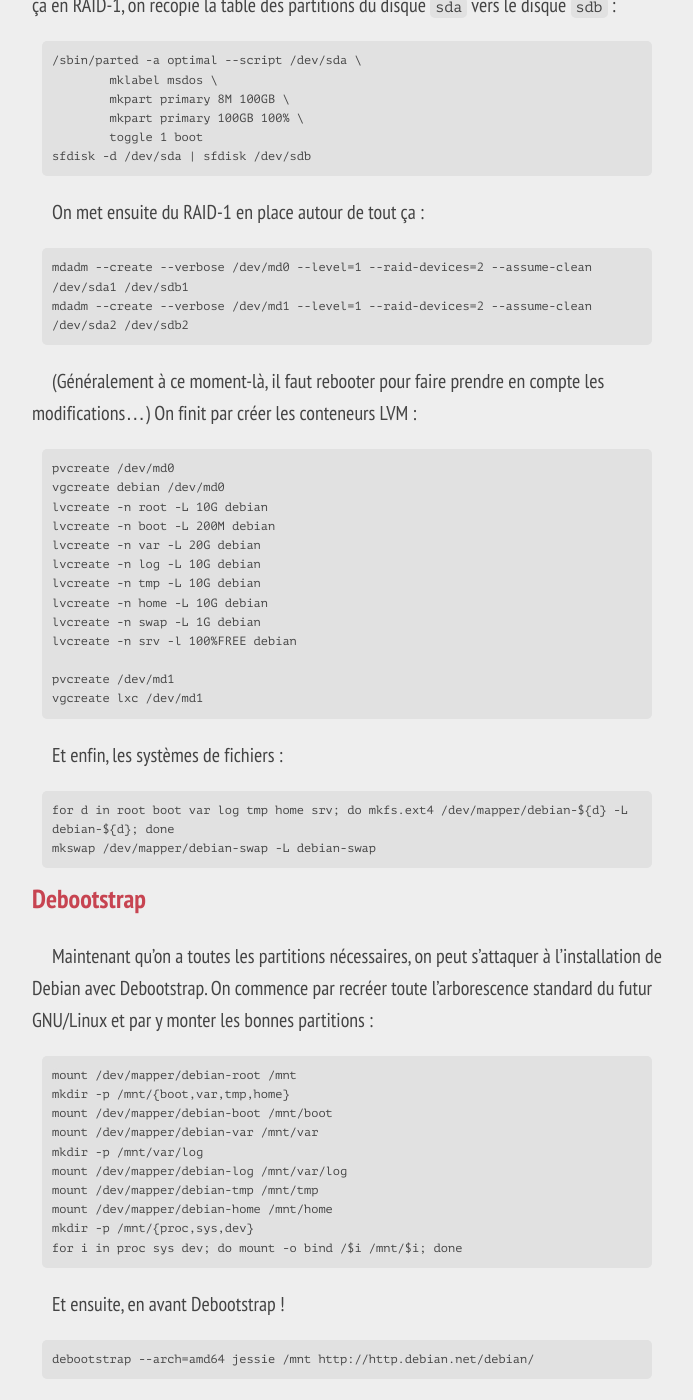
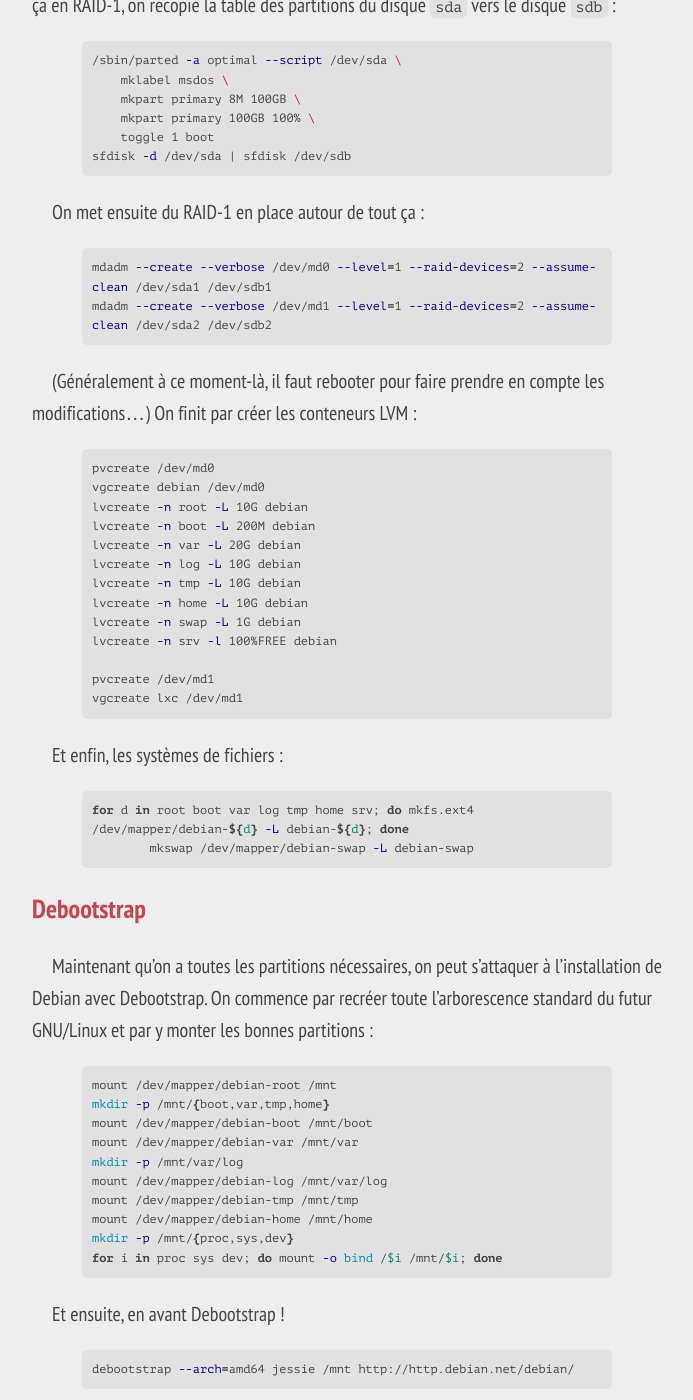
Before and after one commit to aeris/blog, a Jekyll site: the page built from _posts/2015-02-22-online-install-from-scratch.md, in a window 1280 px wide and 1400 px high, scrolled down 1185 px. Shown: the whole window, without its empty margins (293-986 px from the left). Built offline with Jekyll 4.4.1, drawn with Linux system fonts in a browser that asks for light colours; some of the changed text lies outside the part shown.

```diff
--- a/_posts/2015-02-22-online-install-from-scratch.md
+++ b/_posts/2015-02-22-online-install-from-scratch.md
@@ -18,71 +18,87 @@ La mode étant à la virtualisation, on va réserver une (grosse) partie de l’
 
 Au cas où des volumes LVM existeraient déjà sur le système, on va désactiver tous les volumes logiques existants :
 
-	swapoff -a
-	vgchange -a n
+{% highlight shell %}
+swapoff -a
+vgchange -a n
+{% endhighlight %}
 
 Ensuite, on s’occupe de désactiver tous les volumes RAID potentiels, puis de remettre à 0 la détection automatique :
 
-	ls /dev/md[0-9]* | xargs -n 1 mdadm -S
-	ls /dev/sd*[0-9]* | xargs -n 1 mdadm --zero-superblock
+{% highlight shell %}
+ls /dev/md[0-9]* | xargs -n 1 mdadm -S
+ls /dev/sd*[0-9]* | xargs -n 1 mdadm --zero-superblock
+{% endhighlight %}
 
 On s’occupe ensuite des partitions proprement dites.
 Personnellement, je prévois une partition de 100Go pour la Debian, le reste ira aux conteneurs LXC.
 Comme on va avoir tout ça en RAID-1, on recopie la table des partitions du disque `sda` vers le disque `sdb` :
 
-	/sbin/parted -a optimal --script /dev/sda \
-		mklabel msdos \
-		mkpart primary 8M 100GB \
-		mkpart primary 100GB 100% \
-		toggle 1 boot
-	sfdisk -d /dev/sda | sfdisk /dev/sdb
+{% highlight shell %}
+/sbin/parted -a optimal --script /dev/sda \
+    mklabel msdos \
+    mkpart primary 8M 100GB \
+    mkpart primary 100GB 100% \
+    toggle 1 boot
+sfdisk -d /dev/sda | sfdisk /dev/sdb
+{% endhighlight %}
 
 On met ensuite du RAID-1 en place autour de tout ça :
 
-	mdadm --create --verbose /dev/md0 --level=1 --raid-devices=2 --assume-clean /dev/sda1 /dev/sdb1
-	mdadm --create --verbose /dev/md1 --level=1 --raid-devices=2 --assume-clean /dev/sda2 /dev/sdb2
+{% highlight shell %}
+mdadm --create --verbose /dev/md0 --level=1 --raid-devices=2 --assume-clean /dev/sda1 /dev/sdb1
+mdadm --create --verbose /dev/md1 --level=1 --raid-devices=2 --assume-clean /dev/sda2 /dev/sdb2
+{% endhighlight %}
 
 (Généralement à ce moment-là, il faut rebooter pour faire prendre en compte les modifications…)
 On finit par créer les conteneurs LVM :
 
-	pvcreate /dev/md0
-	vgcreate debian /dev/md0
-	lvcreate -n root -L 10G debian
-	lvcreate -n boot -L 200M debian
-	lvcreate -n var -L 20G debian
-	lvcreate -n log -L 10G debian
-	lvcreate -n tmp -L 10G debian
-	lvcreate -n home -L 10G debian
-	lvcreate -n swap -L 1G debian
-	lvcreate -n srv -l 100%FREE debian
+{% highlight shell %}
+pvcreate /dev/md0
+vgcreate debian /dev/md0
+lvcreate -n root -L 10G debian
+lvcreate -n boot -L 200M debian
+lvcreate -n var -L 20G debian
+lvcreate -n log -L 10G debian
+lvcreate -n tmp -L 10G debian
+lvcreate -n home -L 10G debian
+lvcreate -n swap -L 1G debian
+lvcreate -n srv -l 100%FREE debian
 
-	pvcreate /dev/md1
-	vgcreate lxc /dev/md1
+pvcreate /dev/md1
+vgcreate lxc /dev/md1
+{% endhighlight %}
 
 Et enfin, les systèmes de fichiers :
 
-	for d in root boot var log tmp home srv; do mkfs.ext4 /dev/mapper/debian-${d} -L debian-${d}; done
+{% highlight shell %}
+for d in root boot var log tmp home srv; do mkfs.ext4 /dev/mapper/debian-${d} -L debian-${d}; done
 	mkswap /dev/mapper/debian-swap -L debian-swap
+{% endhighlight %}
 
 # Debootstrap
 
 Maintenant qu’on a toutes les partitions nécessaires, on peut s’attaquer à l’installation de Debian avec Debootstrap.
 On commence par recréer toute l’arborescence standard du futur GNU/Linux et par y monter les bonnes partitions :
 
-	mount /dev/mapper/debian-root /mnt
-	mkdir -p /mnt/{boot,var,tmp,home}
-	mount /dev/mapper/debian-boot /mnt/boot
-	mount /dev/mapper/debian-var /mnt/var
-	mkdir -p /mnt/var/log
-	mount /dev/mapper/debian-log /mnt/var/log
-	mount /dev/mapper/debian-tmp /mnt/tmp
-	mount /dev/mapper/debian-home /mnt/home
-	mkdir -p /mnt/{proc,sys,dev}
-	for i in proc sys dev; do mount -o bind /$i /mnt/$i; done
+{% highlight shell %}
+mount /dev/mapper/debian-root /mnt
+mkdir -p /mnt/{boot,var,tmp,home}
+mount /dev/mapper/debian-boot /mnt/boot
+mount /dev/mapper/debian-var /mnt/var
+mkdir -p /mnt/var/log
+mount /dev/mapper/debian-log /mnt/var/log
+mount /dev/mapper/debian-tmp /mnt/tmp
+mount /dev/mapper/debian-home /mnt/home
+mkdir -p /mnt/{proc,sys,dev}
+for i in proc sys dev; do mount -o bind /$i /mnt/$i; done
+{% endhighlight %}
 
 Et ensuite, en avant Debootstrap !
 
-	debootstrap --arch=amd64 jessie /mnt http://http.debian.net/debian/
+{% highlight shell %}
+debootstrap --arch=amd64 jessie /mnt http://http.debian.net/debian/
+{% endhighlight %}
 
 # Configuration de Debian
 
@@ -90,11 +106,13 @@ Pour une raison qui m’échappe, il arrive parfois que `/proc` et `/sys` se dé
 On prend donc le temps de vérifier via un `mount` que tout est bien présent et on fait le nécessaire si besoin (`for i in proc sys dev; do mount -o bind /$i /mnt/$i`).
 On rentre dans notre nouveau système Debian pour finir l’installation de tout ce qui est nécessaire :
 
-	chroot /mnt
+{% highlight shell %}
+chroot /mnt
+{% endhighlight %}
 
 On configure APT et on met à jour le système :
 
-{% highlight bash %}
+{% highlight shell %}
 cat > /etc/apt/sources.list <<EOF
 deb http://http.debian.net/debian/ jessie main
 deb http://http.debian.net/debian/ jessie-updates main
@@ -109,14 +127,16 @@ apt update && apt -y dist-upgrade
 
 On installe les paquets qui fournissent certains composants essentiels :
 
-	apt -y install locales
-	apt -y install localepurge
-	apt -y install busybox vim bind9 bash-completion less cron rsyslog
-	apt -y autoremove --purge nano
+{% highlight shell %}
+apt -y install locales
+apt -y install localepurge
+apt -y install busybox vim bind9 bash-completion less cron rsyslog
+apt -y autoremove --purge nano
+{% endhighlight %}
 
 Configurer le réseau :
 
-{% highlight bash %}
+{% highlight shell %}
 cat > /etc/network/interfaces.d/eth0 <<EOF
 auto eth0
 iface eth0 inet static
@@ -156,7 +176,7 @@ echo XX:XX:XX:XX:XX:XX:XX:XX:XX:XX > /var/lib/dibbler/client-duid
 
 On renseigne ensuite le `/etc/fstab` et le RAID :
 
-{% highlight bash %}
+{% highlight shell %}
 cat > /etc/fstab <<EOF
 # /etc/fstab: static file system information.
 #
```
Also changed, not shown: _posts/2016-07-19-ovh-freebsd-root-zfs-raidz.md (added, +119 -0 lines).
